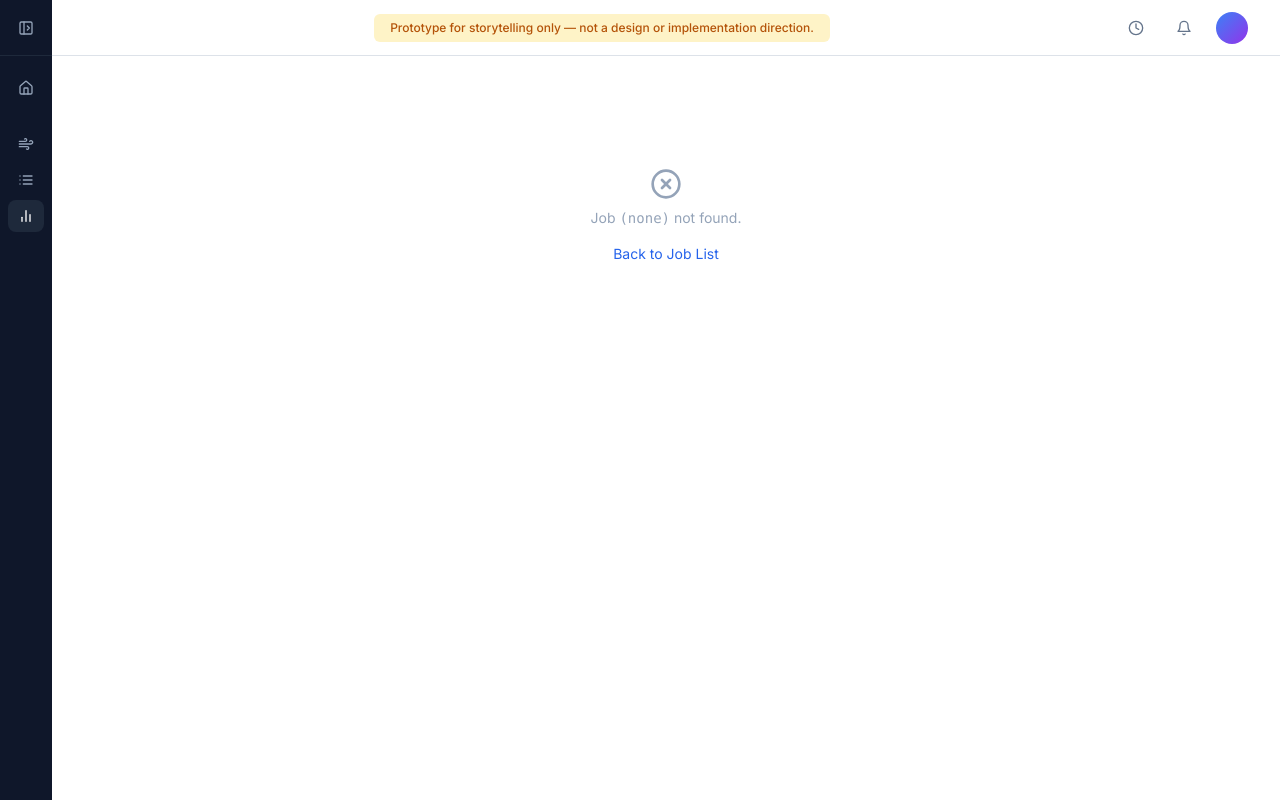
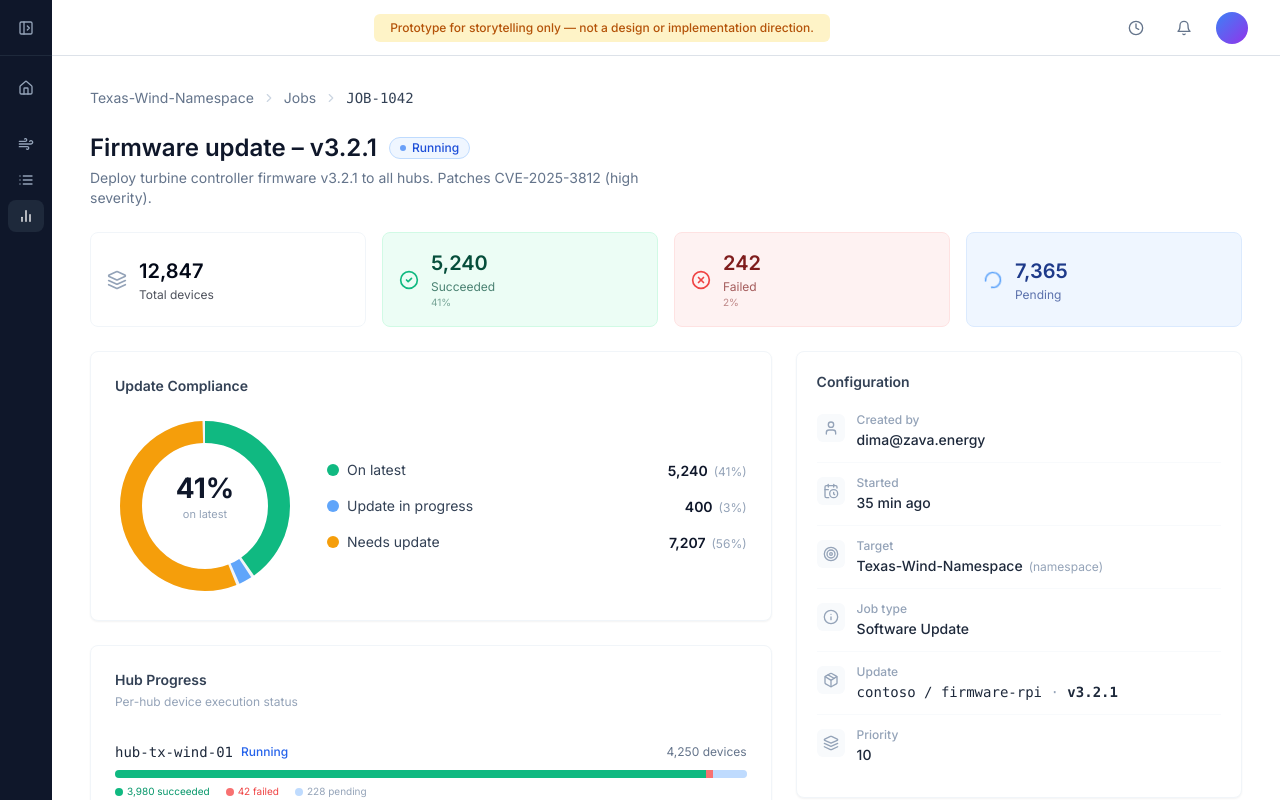
Before and after one commit to dimatx/dimatokar-ui-prototyping-microsoft, a React (Vite) app: page /job-detail in a window 1280 px wide. Before the commit this address had no page. Built offline with nearby package versions, Linux system fonts and the light colour scheme.

Commit message:
fix: default job-detail to first job when no ?id= param

```diff
--- a/src/workflows/job-detail/Page.tsx
+++ b/src/workflows/job-detail/Page.tsx
@@ -186,7 +186,7 @@ function DetailRow({ icon, label, value }: { icon: React.ReactNode; label: strin
 export default function JobDetailPage() {
   const navigate = useNavigate()
   const [params] = useSearchParams()
-  const jobId = params.get('id') ?? ''
+  const jobId = params.get('id') ?? ALL_JOBS[0]?.id ?? ''
   const job = ALL_JOBS.find(j => j.id === jobId)
 
   if (!job) {
```
